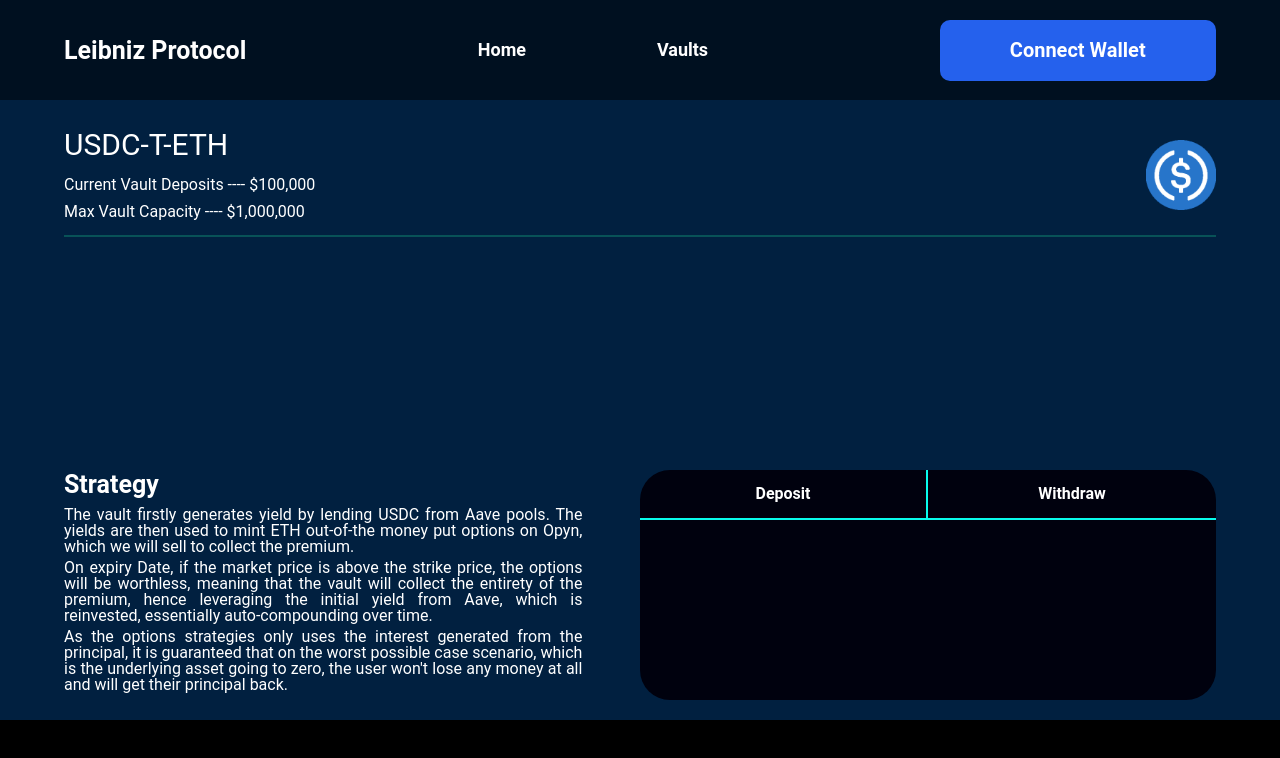
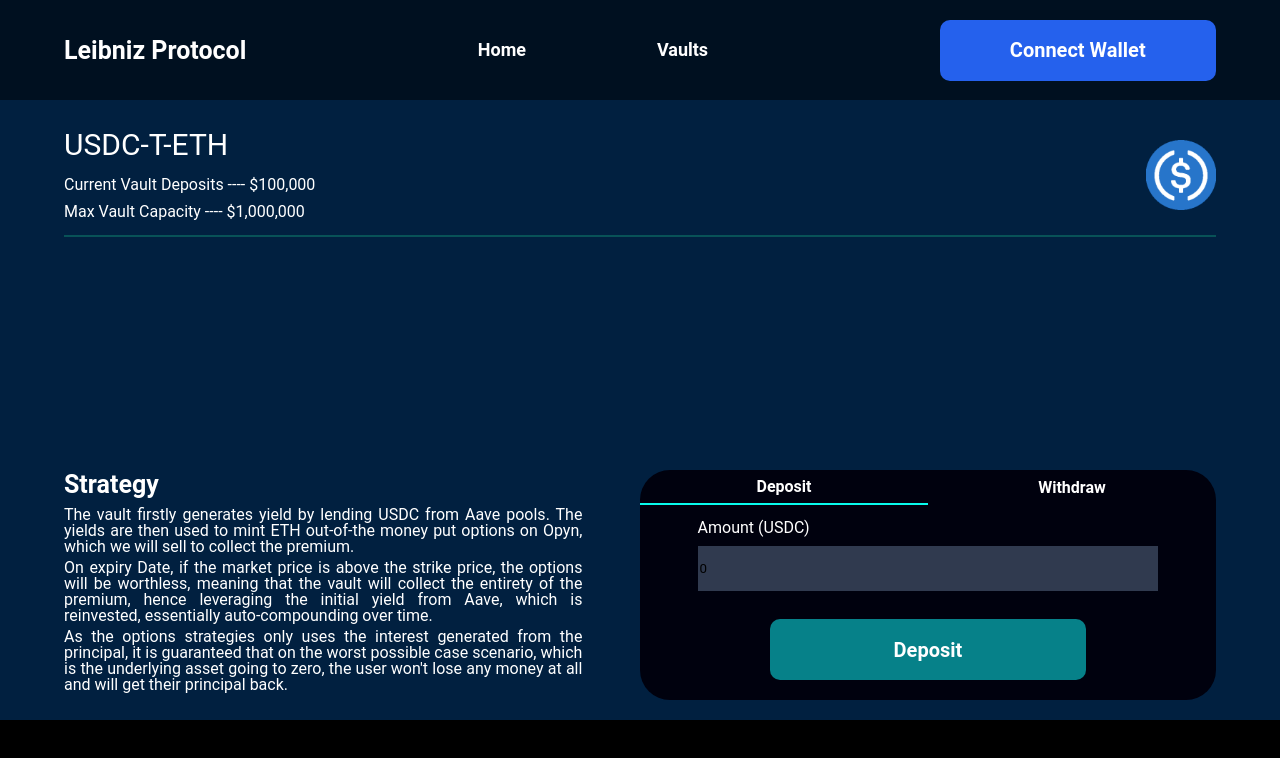
Before and after one commit to luiz-lvj/eth-amsterdam, a React (Create React App) app: page /ppn in a window 1280 px wide. Shown: the top 758 px of the page. Built offline with nearby package versions, Linux system fonts and the light colour scheme.

Commit message:
deposits pronto

```diff
--- a/src/components/Deposit.js
+++ b/src/components/Deposit.js
@@ -6,6 +6,8 @@
 
 export default function Deposit(){
     const [depositing, setDepositing] = useState(true);
+    const [valueDepositWithDraw, setValueDepositDraw] = useState(0);
+    const [connected, setConnected] = useState(true);
 
     return(
         <DepositStyle>
@@ -40,13 +42,27 @@
                 </DescriptionStyle>
                 <DepositWithDrawStyle>
                     <HeaderDeposits>
-                        <LeftHeader>
+                        <LeftHeader onClick={() => setDepositing(true)}
+                        depositing={depositing}>
                             Deposit
                         </LeftHeader>
-                        <RightHeader>
+                        <RightHeader onClick={() => setDepositing(false)}
+                        withdrawing={!depositing}>
                             Withdraw
                         </RightHeader>
                     </HeaderDeposits>
+                    <DepositingOrWithdrawingStyle>
+                        <div>
+                            <h3>Amount (USDC)</h3>
+                            <input
+                            value={valueDepositWithDraw}
+                            onChange={ e => setValueDepositDraw(e.target.value)}
+                            ></input>
+                        </div>
+                        <DepositWithDrawButton
+                        connected={connected}
+                        >{depositing ? 'Deposit' : 'Withdraw'}</DepositWithDrawButton>
+                    </DepositingOrWithdrawingStyle>
                 </DepositWithDrawStyle>
             </BottomStyle>
             <Footer/>
@@ -136,7 +152,6 @@
 const HeaderDeposits = styled.div`
     display: flex;
     flex-direction: row;
-    border-bottom: 2px solid #08FBEC;
     height: 50px;
 `;
 
@@ -148,7 +163,11 @@
     color: #FFFFFF;
     align-items: center;
     font-weight: bold;
-    border-right: 2px solid #08FBEC;
+    border-bottom: ${props => props.depositing ? '2px solid #08FBEC;' : 'none;'}
+    :hover{
+        opacity: 0.5;
+        cursor: pointer;
+    }
 `;
 
 const RightHeader = styled.h1`
@@ -159,4 +178,49 @@
     color: #FFFFFF;
     align-items: center;
     font-weight: bold;
+    border-bottom: ${props => props.withdrawing ? '2px solid #08FBEC;' : 'none;'}
+    :hover{
+        opacity: 0.5;
+        cursor: pointer;
+    }
 `;
+
+const DepositingOrWithdrawingStyle = styled.div`
+    display: flex;
+    flex-direction: column;
+    justify-content: space-between;
+    align-items: center;
+    width: 100%;
+    height: 250px;
+    margin-bottom: 20px;
+    div{
+        display: flex;
+        flex-direction: column;
+        justify-content: left;
+        width: 80%;
+        margin-top: 15px;
+        h3{
+            color: #FFFFFF;
+            display: block;
+            margin-bottom: 10px;
+        }
+        input{
+            border: none;
+            background: #303A4F;
+            height: 45px;
+        }
+    }
+`;
+
+const DepositWithDrawButton = styled.button`
+    color: #FFFFFF;
+    font-weight: bold;
+    font-size: 20px;
+    background: #068189;
+    border: none;
+    width: 55%;
+    height: 61px;
+    border-radius: 10px;
+    cursor: pointer;
+    opacity: ${props => props.connected ? '1' : '0.4'};
+`;
```
